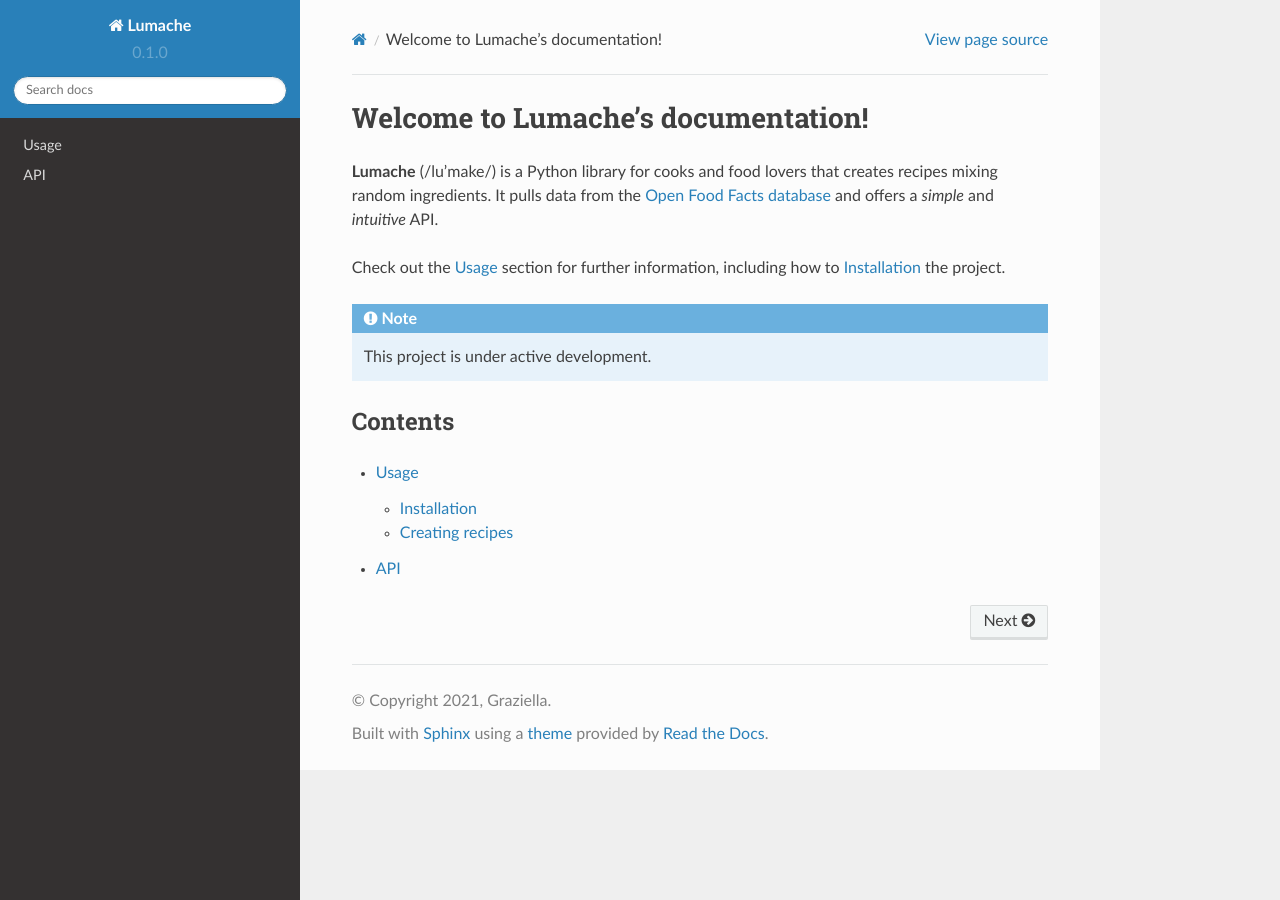
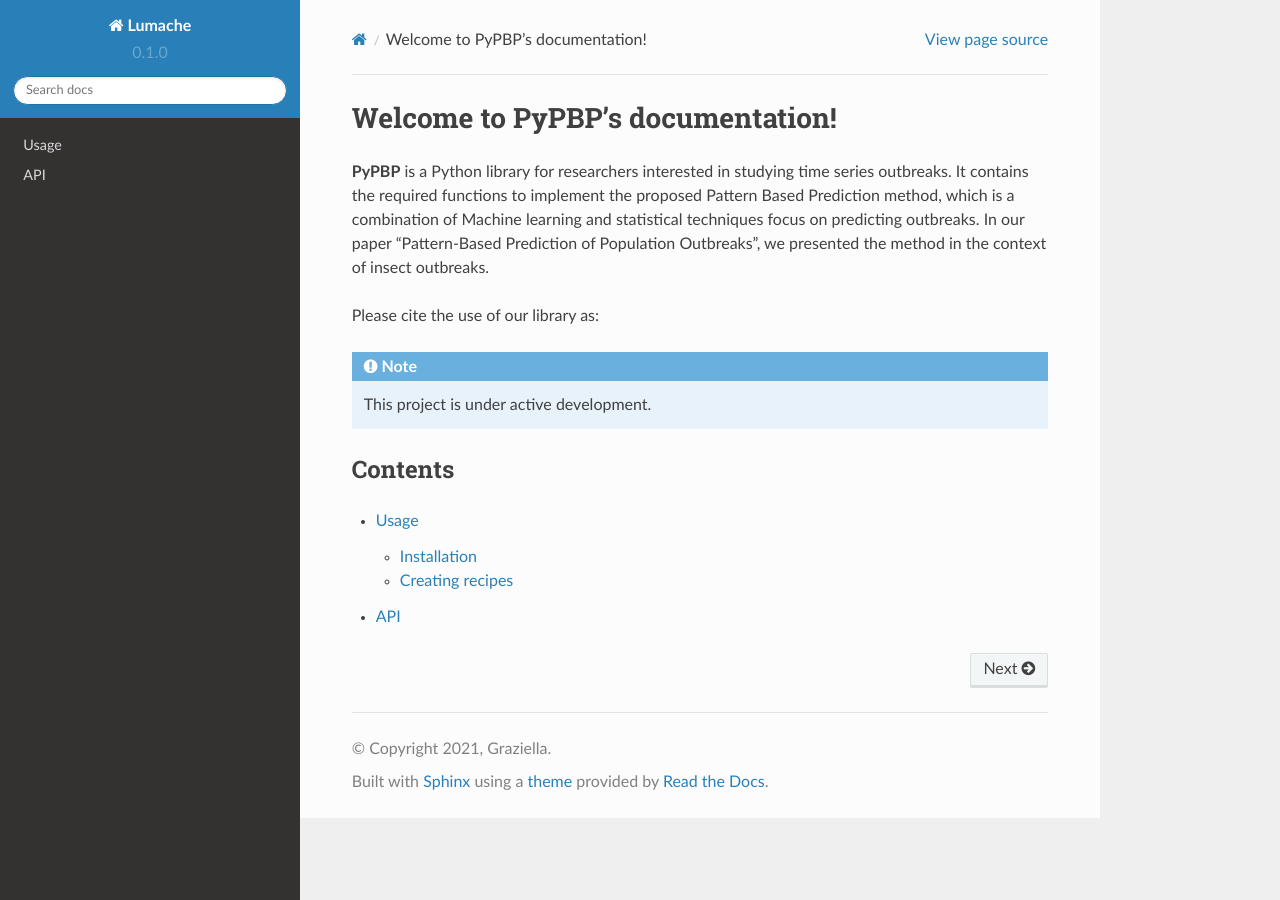
Before and after one commit to GabrielRPalma/PyPBP-documentation, a Sphinx documentation site: the page built from docs/source/index.rst, in a window 1280 px wide. Built offline with Sphinx 7.4.7 and the Read the Docs theme 2.0.0, drawn with Linux system fonts in a browser that asks for light colours.

Commit message:
Update index.rst

```diff
--- a/docs/source/index.rst
+++ b/docs/source/index.rst
@@ -1,13 +1,15 @@
-Welcome to Lumache's documentation!
+Welcome to PyPBP's documentation!
 ===================================
 
-**Lumache** (/lu'make/) is a Python library for cooks and food lovers
-that creates recipes mixing random ingredients.
-It pulls data from the `Open Food Facts database <https://world.openfoodfacts.org/>`_
-and offers a *simple* and *intuitive* API.
+**PyPBP** is a Python library for researchers
+interested in studying time series outbreaks.
+It contains the required functions to implement the proposed
+Pattern Based Prediction method, which is a combination of
+Machine learning and statistical techniques focus on predicting
+outbreaks. In our paper "Pattern-Based Prediction of Population Outbreaks",
+we presented the method in the context of insect outbreaks.
 
-Check out the :doc:`usage` section for further information, including
-how to :ref:`installation` the project.
+Please cite the use of our library as:
 
 .. note::
 
```
